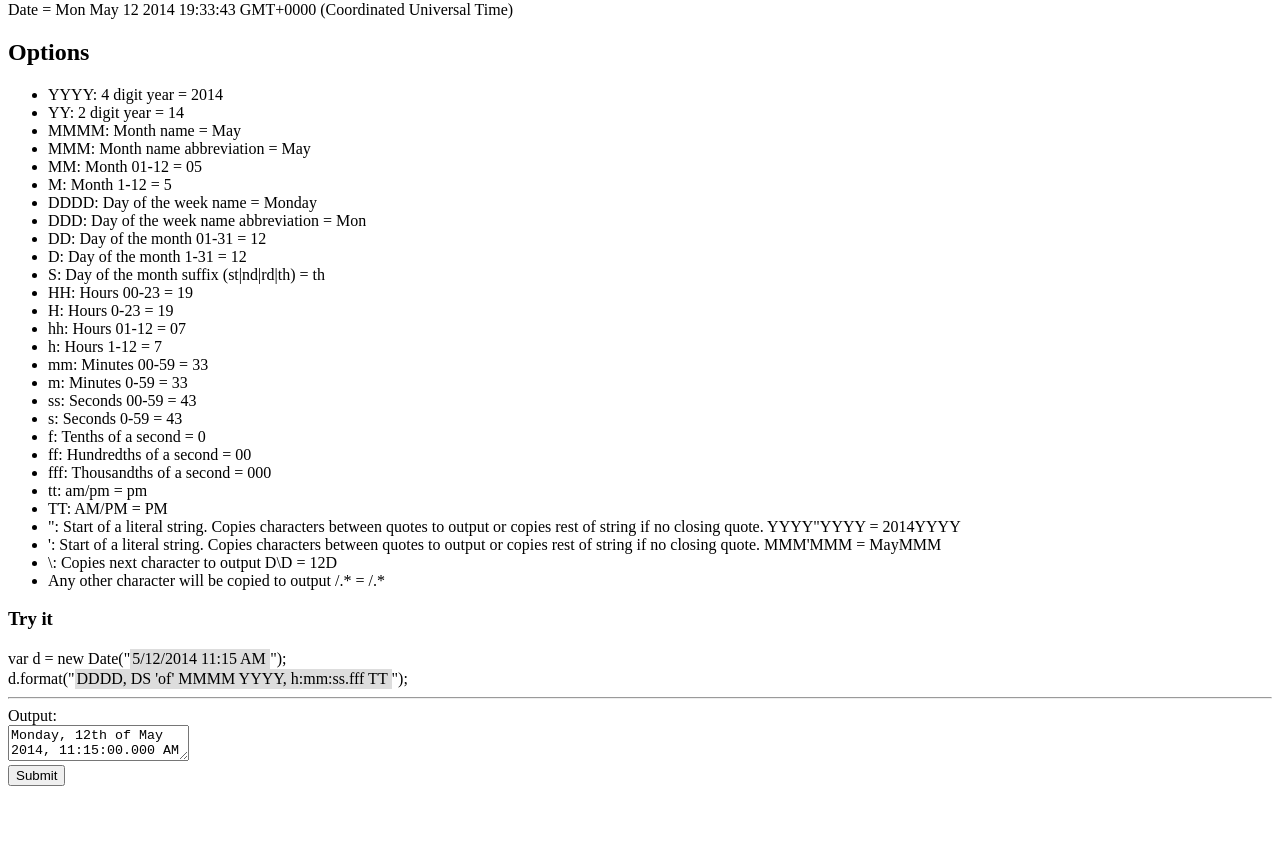
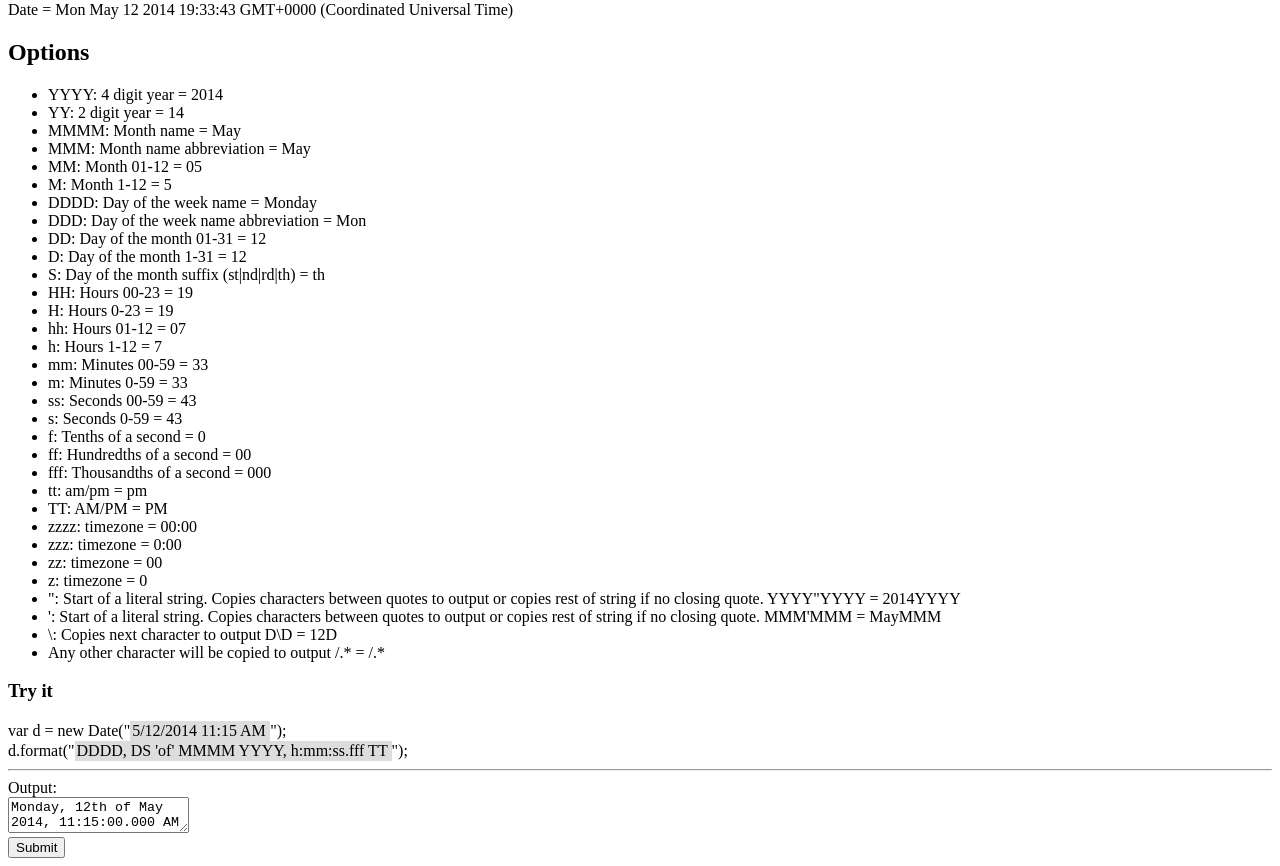
Before and after one commit to UziTech/js-date-format, a plain HTML site: page js-date-format.html in a window 1280 px wide. Shown: the part 79-945 px from the top of the page. Before the commit the page ends 873 px from the top, so only its background shows below. Drawn offline with Linux system fonts and the light colour scheme.

Commit message:
added timezone

```diff
--- a/js-date-format.html
+++ b/js-date-format.html
@@ -33,6 +33,10 @@
     <li>fff: Thousandths of a second = <script type="text/javascript">document.write((new Date).format("fff"));</script></li>
     <li>tt: am/pm = <script type="text/javascript">document.write((new Date).format("tt"));</script></li>
     <li>TT: AM/PM = <script type="text/javascript">document.write((new Date).format("TT"));</script></li>
+    <li>zzzz: timezone = <script type="text/javascript">document.write((new Date).format("zzzz"));</script>
+    <li>zzz: timezone = <script type="text/javascript">document.write((new Date).format("zzz"));</script>
+    <li>zz: timezone = <script type="text/javascript">document.write((new Date).format("zz"));</script>
+    <li>z: timezone = <script type="text/javascript">document.write((new Date).format("z"));</script>
     <li>": Start of a literal string. Copies characters between quotes to output or copies rest of string if no closing quote. YYYY"YYYY = <script type="text/javascript">document.write((new Date).format("YYYY\"YYYY"));</script></li>
     <li>': Start of a literal string. Copies characters between quotes to output or copies rest of string if no closing quote. MMM'MMM = <script type="text/javascript">document.write((new Date).format("MMM'MMM"));</script></li>
     <li>\: Copies next character to output D\D = <script type="text/javascript">document.write((new Date).format("D\\D"));</script></li>
```
